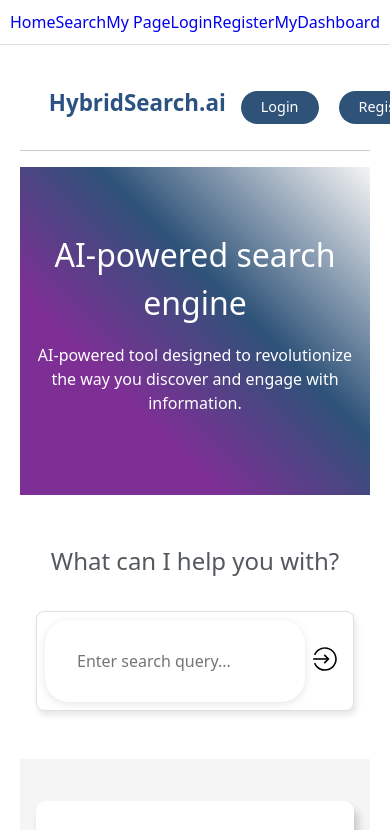
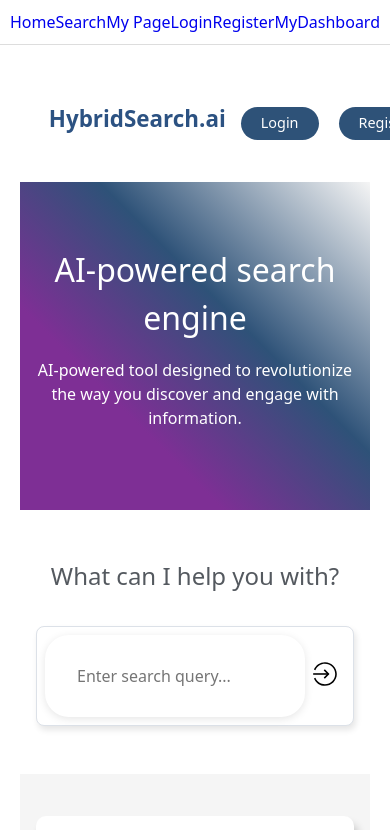
Before and after one commit to Hussein-Ali-Shamarti/Bachelor-SearchMotor, a React (Create React App) app in the folder frontend/: page / in a window 390 px wide. Shown: the top 830 px of the page. Built offline with nearby package versions, Linux system fonts and the light colour scheme.

Commit message:
Fix: minor spacing and border adjustment in mobile header layout

```diff
--- a/frontend/src/assets/styles/HeaderMyDashboard.css
+++ b/frontend/src/assets/styles/HeaderMyDashboard.css
@@ -6,6 +6,7 @@
   background-color: #fff;
   width: 100%;
   padding: 3rem 1rem 2.5rem;
+  margin-top: 1rem;
 }
 
 .inside {
@@ -46,6 +47,7 @@
   justify-content: center;
   margin-top: 0;
   width: 100%;
+
 }
 
 .search-input {
@@ -73,7 +75,7 @@
     z-index: 999;
     background: white;
     padding: 1rem 0.5rem;
-    border-bottom: 1px solid #ccc;
+
   }
 
   .logo-container {
@@ -98,7 +100,6 @@
 
   .search-input {
     padding: 0.6rem 1rem;
-    font-size: 0.95rem;
-    border-radius: 1.5rem;
+       border-radius: 1.5rem;
   }
 }
```
